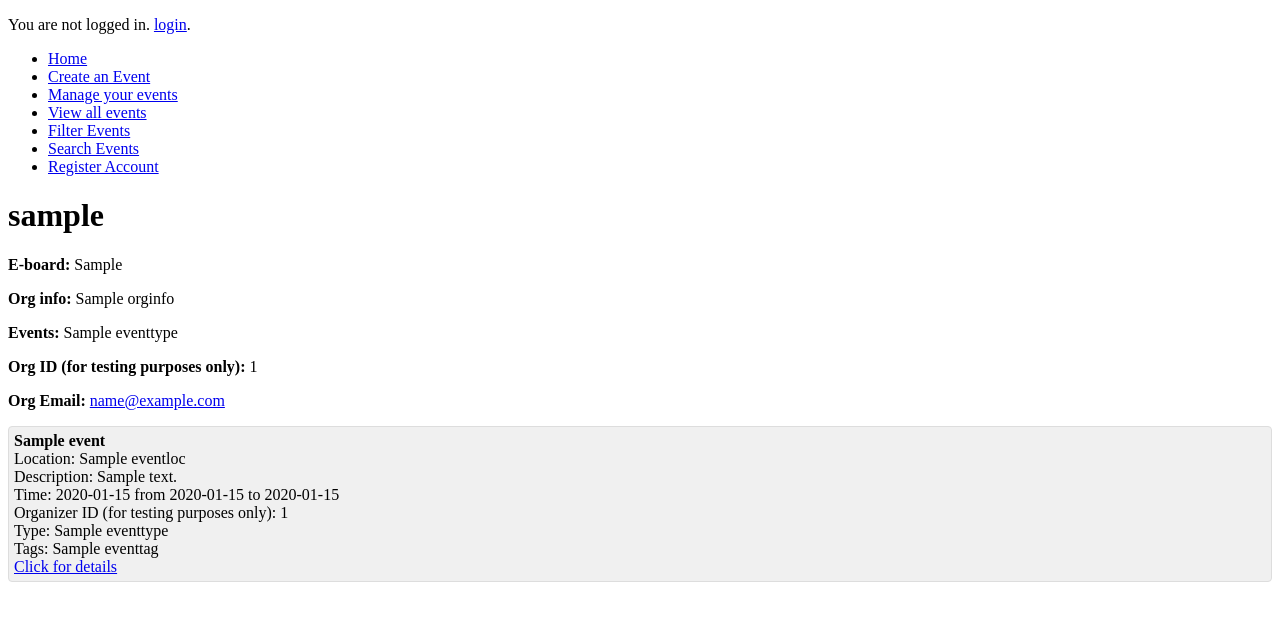
After one commit to jje009wells/WEevent, a Flask app: template templates/org_detail.html in a window 1280 px wide. The commit adds this page. Shown: the top 621 px of the page. Run offline with Flask 3, Linux system fonts and the light colour scheme; the template is opened without the code that fills it: most values are stand-ins (such as "Sample title", 1, 10 or a date in 2020); parts of the project's set-up code (start-up, migrations or seed data) failed here and were passed over.

```diff
--- a/templates/filter_events.html
+++ b/templates/filter_events.html
@@ -39,6 +39,7 @@
     {% for event in events %}
     <li>
       <strong>{{ event.eventname }}</strong><br>
+      Organizer: {{ event.username }} <br>
       Location: {{ event.eventloc }}<br>
       Description: {{ event.shortdesc }}<br>
       Time: {{ event.eventdate }} from {{ event.starttime }} to {{ event.endtime }}<br>
--- /dev/null
+++ b/templates/org_detail.html
@@ -0,0 +1,28 @@
+{% extends "base.html" %}
+
+{% block main_content %}
+  <div class="org-details-container">
+    <h1>{{ org.username }}</h1>
+    <p><strong>E-board:</strong> {{ org.e_board }}</p>
+    <p><strong>Org info:</strong> {{ org.orginfo }}</p>
+    <p><strong>Events:</strong> {{ event.eventtype }} </p>
+    <p><strong>Org ID (for testing purposes only):</strong> {{ org.userid }} </p>
+    <p><strong>Org Email:</strong> <a href="mailto:{{ org.email }}">{{ org.email }}</a></p>
+
+    <ul class="event-list">
+      {% for event in org_event %}
+      <li>
+        <strong>{{ event.eventname }}</strong><br>
+        Location: {{ event.eventloc }}<br>
+        Description: {{ event.shortdesc }}<br>
+        Time: {{ event.eventdate }} from {{ event.starttime }} to {{ event.endtime }}<br>
+        Organizer ID (for testing purposes only): {{ event.organizerid }} <br>
+        Type: {{ event.eventtype }} <br>
+        Tags: {{ event.eventtag }} <br>
+        <a href="/event/{{ event.eventid }}">Click for details</a>
+      </li>
+      {% endfor %}
+    </ul>
+
+  </div>
+{% endblock %}
```
Also changed, not shown: templates/update_account.html (added).
